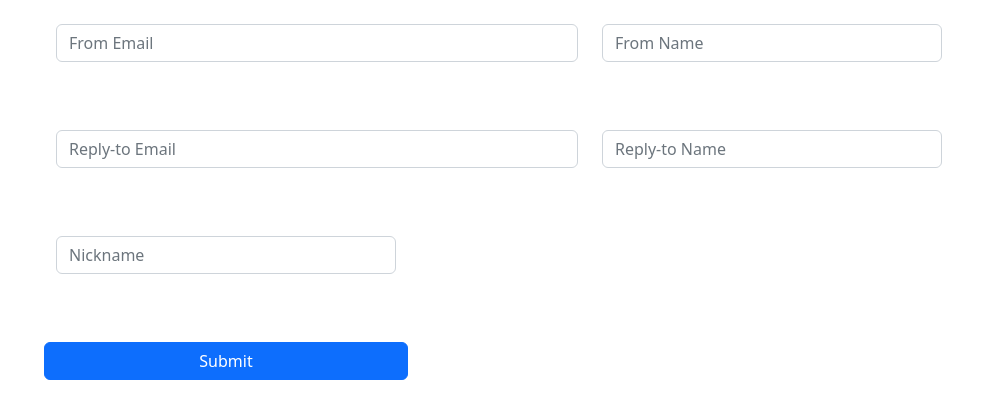
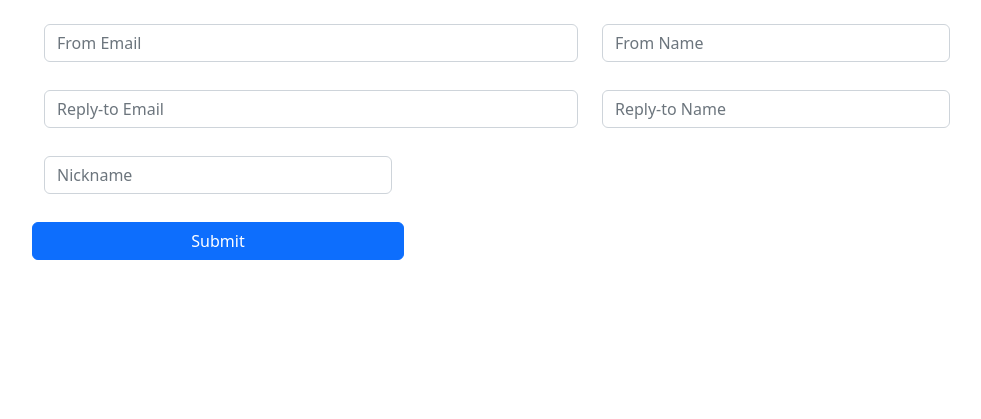
Before and after one commit to wolfpack-studio/Wolfish-django-phishing-simulator, a Django app: page /add-sender/ in a window 1280 px wide. Shown: the part 88-507 px from the top of the page, without its empty margins (50-1031 px from the left). Run offline with Django 4.2, Linux system fonts and the light colour scheme.

Commit message:
Update fl

```diff
--- a/templates/add-sender.html
+++ b/templates/add-sender.html
@@ -1,9 +1,9 @@
 {% load static %}
 
 {% include 'nav.html' %}
-<div class="container">
+<div class="container p-4">
 <form method="POST" action="">
-    <div class="row p-4">
+    <div class="row mb-2">
         <div class="col-md-6 ">
                 {{form.from_email}}
         </div>
@@ -11,7 +11,7 @@
             {{form.from_name}}
         </div>
     </div>
-    <div class="row p-4">
+    <div class="row mb-2">
         <div class="col-md-6 ">
                 {{form.reply_to_email}}
         </div>
@@ -19,13 +19,13 @@
             {{form.reply_to_name}}
         </div>
     </div>
-    <div class="row p-4">
+    <div class="row mb-2">
         <div class="col-md-4 ">
                 {{form.nickname}}
         </div>
     </div>
     {% csrf_token %}
-    <div class="row p-4">
+    <div class="row mb-2">
     <input class="btn btn-primary col-md-4" type="submit" name="submit" >
     </div>
 </form>
--- a/templates/list-senders.html
+++ b/templates/list-senders.html
@@ -1,8 +1,8 @@
 {% load static %}
 
 {% include 'nav.html' %}
-<div class="container">
-<h5>Senders</h5>
+<div class="container p-4">
+
 <form method="POST" action="">
 <table class="table">
     <thead>
```
Also changed, not shown: templates/mail.html (+6 -5 lines).
